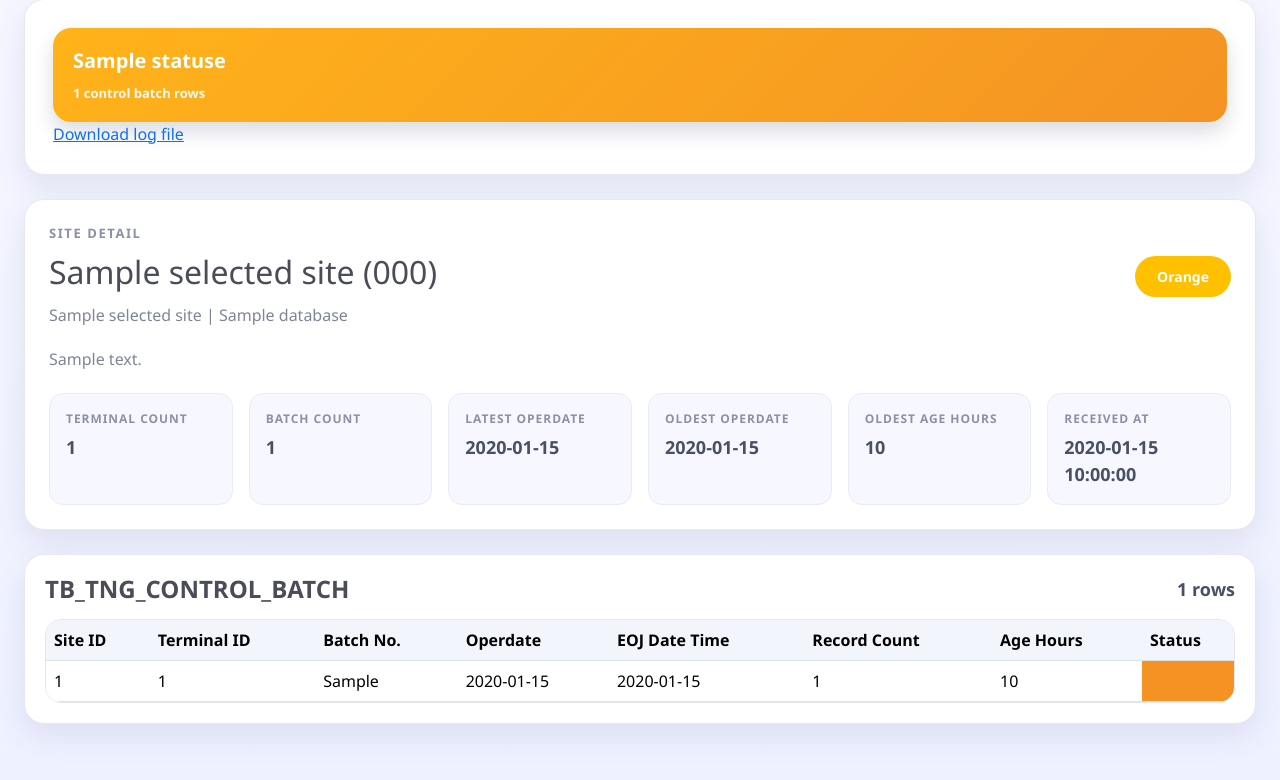
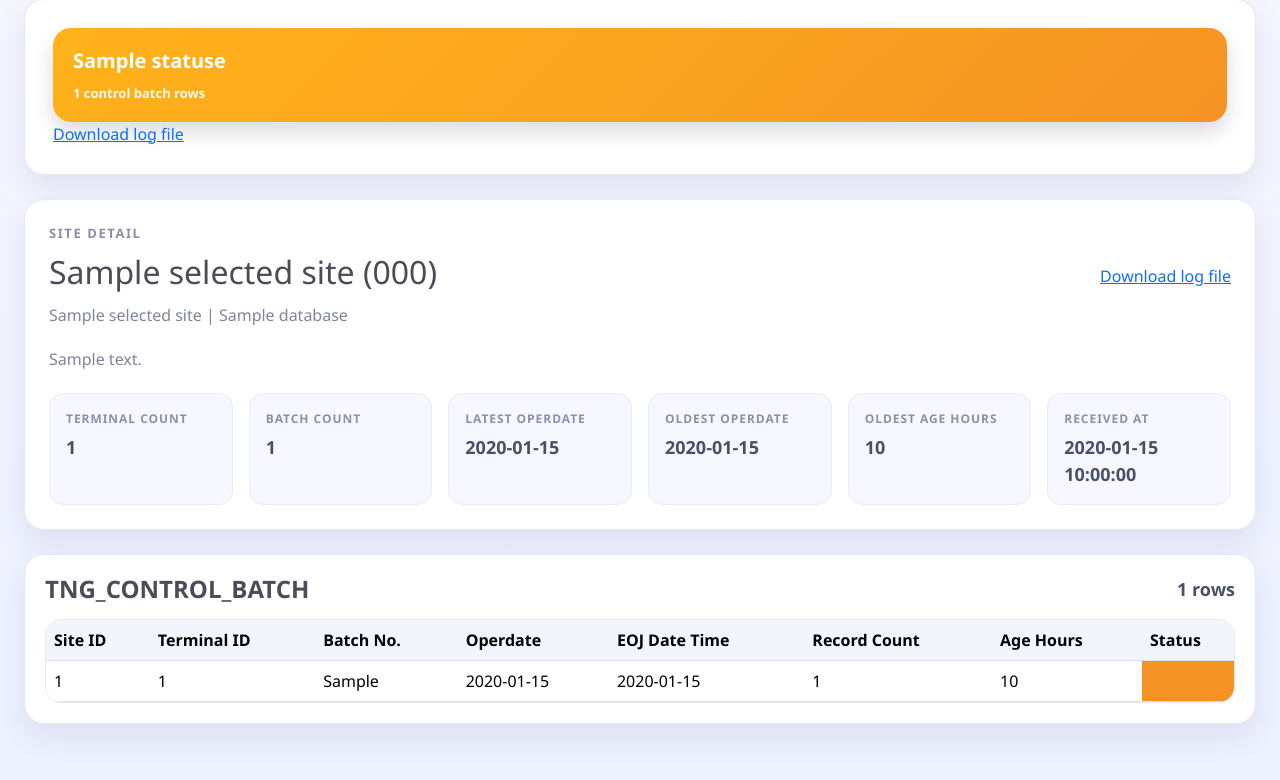
Before and after one commit to w3ishendt/NRT-Monitor, a Flask app: template templates/dashboard.html in a window 1280 px wide. Shown: the part 196-976 px from the top of the page. Run offline with Flask 3, Linux system fonts and the light colour scheme; the template is opened without the code that fills it: most values are stand-ins (such as "Sample title", 1, 10 or a date in 2020).

Commit message:
Add download log file button

```diff
--- a/templates/site_detail.html
+++ b/templates/site_detail.html
@@ -6,7 +6,20 @@
                 <h2>{{ selected_site.site_name }} ({{ selected_site.site_code or selected_site.database }})</h2>
                 <p class="detail-subtitle">{{ selected_site.server_name }} | {{ selected_site.database }}</p>
             </header>
-            <div class="status-badge status-{{ selected_site.status }}">{{ selected_site.status }}</div>
+            <div class="detail-actions">
+                {% if selected_site.log_file_url %}
+                <a
+                    class="detail-log-link"
+                    href="{{ selected_site.log_file_url }}"
+                    target="_blank"
+                    rel="noopener noreferrer"
+                >
+                    Download log file
+                </a>
+                {% else %}
+                <span class="detail-log-link is-disabled">Log file not available</span>
+                {% endif %}
+            </div>
         </div>
 
         <p class="detail-message">{{ selected_site.issue_message }}</p>
@@ -56,7 +69,7 @@
     <section class="table-panel">
         <div class="panel-header">
             <div>
-                <h2 class="panel-title">TB_TNG_CONTROL_BATCH</h2>
+                <h2 class="panel-title">TNG_CONTROL_BATCH</h2>
             </div>
             <div class="summary-value">{{ selected_site.batch_count }} rows</div>
         </div>
@@ -93,7 +106,7 @@
             </table>
         </div>
         {% else %}
-        <p class="empty-note">No TB_TNG_CONTROL_BATCH rows were included in the latest site snapshot.</p>
+        <p class="empty-note">No TNG_CONTROL_BATCH rows were included in the latest site snapshot.</p>
         {% endif %}
     </section>
 </section>
```
